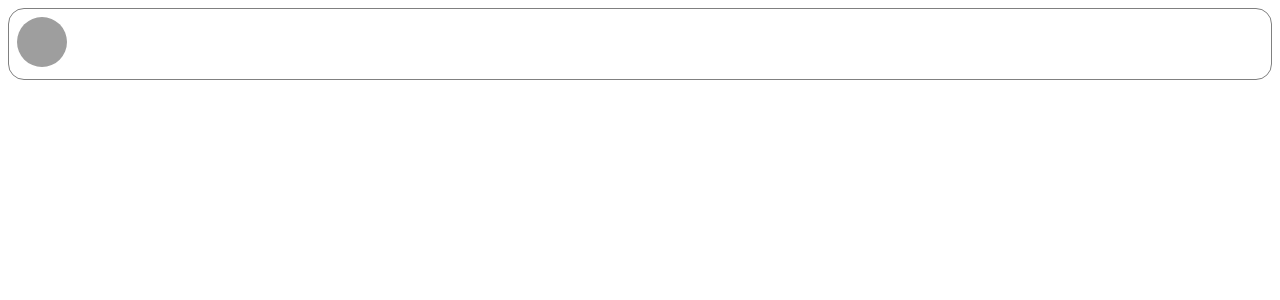
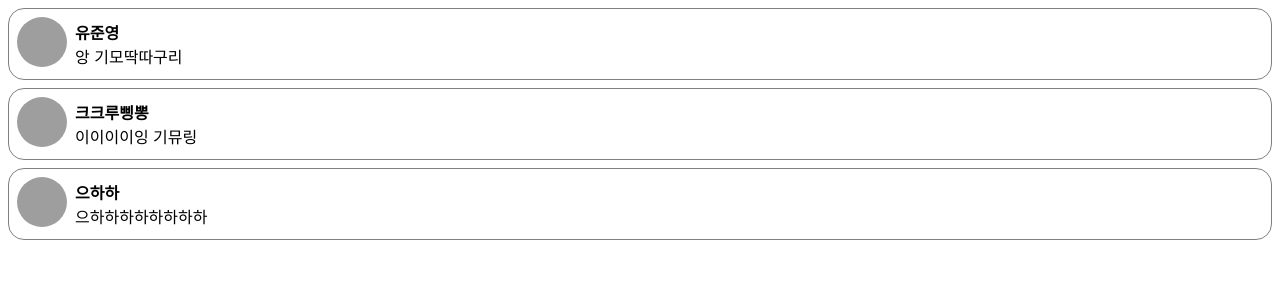
Before and after one commit to jyqaz7548/learn-react, a React (Create React App) app in the folder my-app/: page / in a window 1280 px wide. Shown: the top 300 px of the page. Built offline with nearby package versions, Linux system fonts and the light colour scheme; grey boxes are pictures that could not be loaded.

Commit message:
알다가도 모르겠는 리액트

```diff
--- a/my-app/src/chapter05/CommentList.jsx
+++ b/my-app/src/chapter05/CommentList.jsx
@@ -1,10 +1,33 @@
 import React, { useState, useEffect } from 'react';
 import Comment from './Comment';
+
+
+const comments = [
+    {
+        name:"유준영",
+        comment:"앙 기모딱따구리",
+    },
+    {
+        name:"크크루삥뽕",
+        comment:"이이이이잉 기뮤링",
+    },
+    {
+        name:"으하하",
+        comment:"으하하하하하하하하",
+    },
+]
+
+
+
 
 function CommentList(props){
     return (
         <div>
-            <Comment/>
+            {comments.map((comment) => {
+                return (
+                    <Comment name={comment.name} comment={comment.comment}/>
+                );
+            })}
         </div>
     );
 }
```
